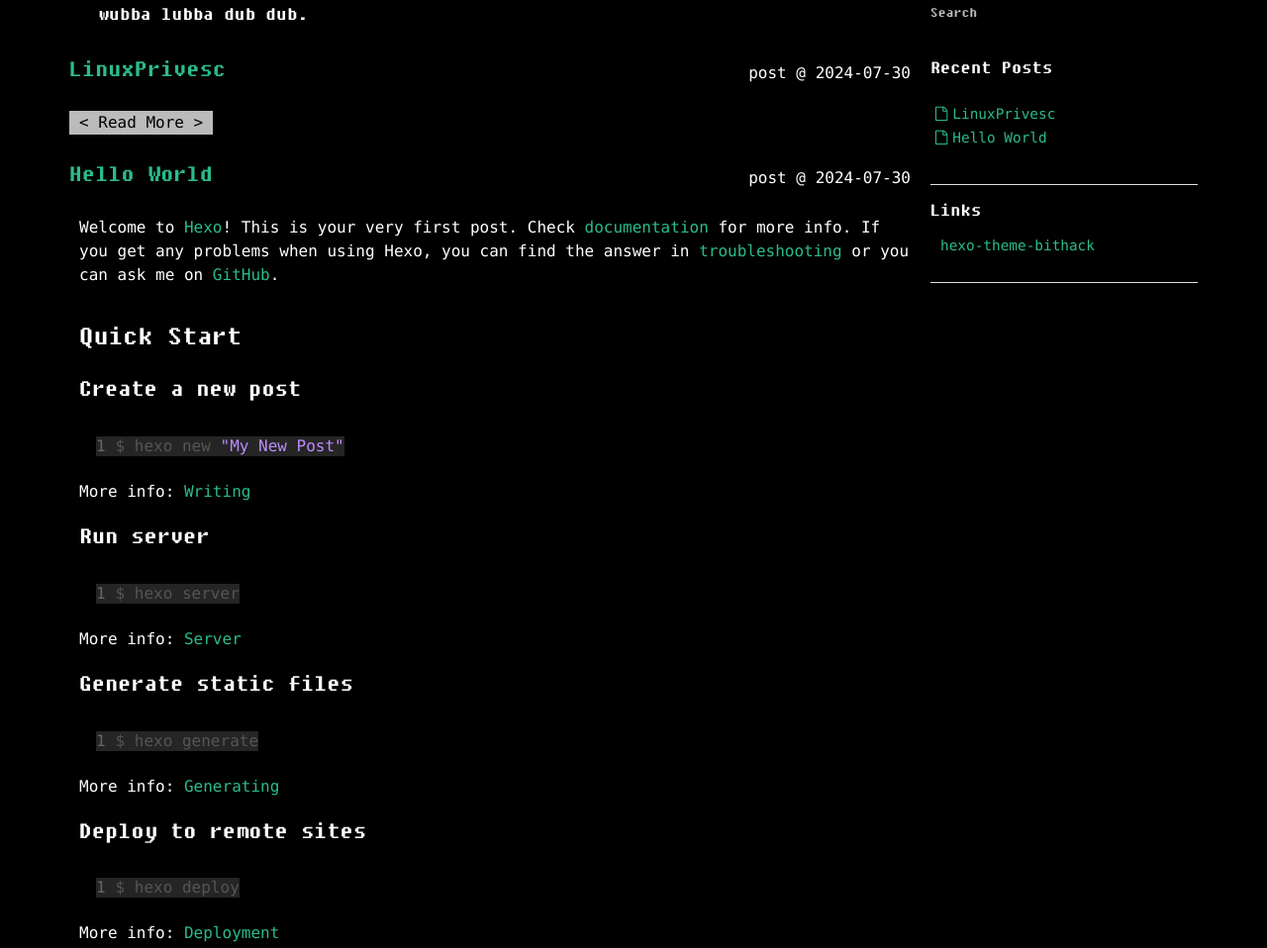
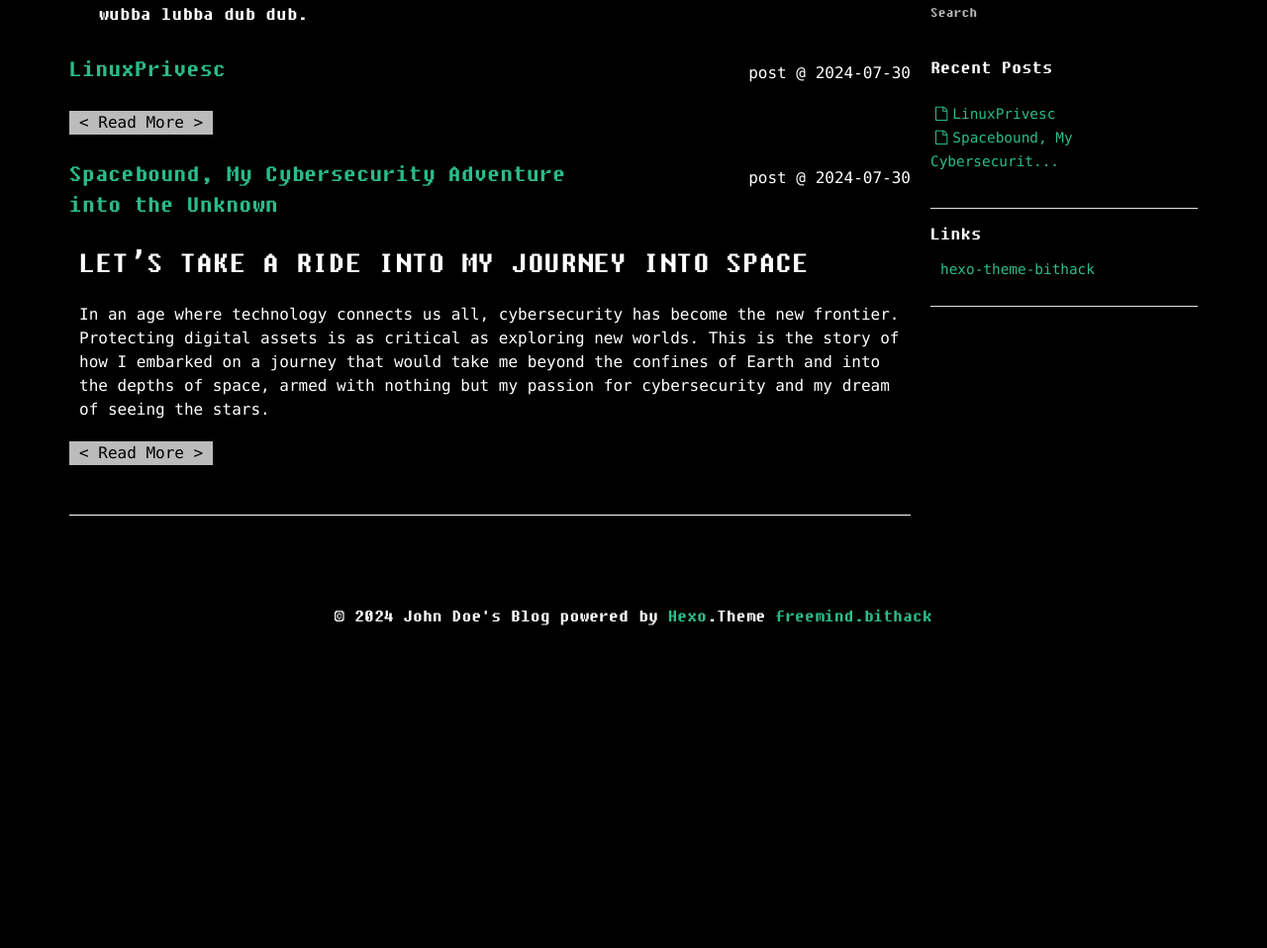
Before and after one commit to m4sk0ff/m4sk0ff.github.io, a plain HTML site: page index.html in a window 1280 px wide. Shown: the part 183-1141 px from the top of the page at 99% size. After the commit the page ends 911 px from the top, so only its background shows below. Drawn offline with Linux system fonts and the light colour scheme.

Commit message:
Site updated: 2024-07-30 02:06:18

```diff
--- a/index.html
+++ b/index.html
@@ -164,7 +164,7 @@
 <div class="row">
 	<div class="col-md-8">
 		<h3 class="title">
-			<a href="/2024/07/30/hello-world/" >Hello World</a>
+			<a href="/2024/07/30/hello-world/" >Spacebound, My Cybersecurity Adventure into the Unknown</a>
 		</h3>
 		</div>
 	<div class="col-md-4">
@@ -178,19 +178,7 @@
   <div class="row">
 
 
-		<p>Welcome to <a target="_blank" rel="noopener" href="https://hexo.io/">Hexo</a>! This is your very first post. Check <a target="_blank" rel="noopener" href="https://hexo.io/docs/">documentation</a> for more info. If you get any problems when using Hexo, you can find the answer in <a target="_blank" rel="noopener" href="https://hexo.io/docs/troubleshooting.html">troubleshooting</a> or you can ask me on <a target="_blank" rel="noopener" href="https://github.com/hexojs/hexo/issues">GitHub</a>.</p>
-<h2 id="Quick-Start"><a href="#Quick-Start" class="headerlink" title="Quick Start"></a>Quick Start</h2><h3 id="Create-a-new-post"><a href="#Create-a-new-post" class="headerlink" title="Create a new post"></a>Create a new post</h3><figure class="highlight bash"><table><tr><td class="gutter"><pre><span class="line">1</span><br></pre></td><td class="code"><pre><span class="line">$ hexo new <span class="string">&quot;My New Post&quot;</span></span><br></pre></td></tr></table></figure>
-
-<p>More info: <a target="_blank" rel="noopener" href="https://hexo.io/docs/writing.html">Writing</a></p>
-<h3 id="Run-server"><a href="#Run-server" class="headerlink" title="Run server"></a>Run server</h3><figure class="highlight bash"><table><tr><td class="gutter"><pre><span class="line">1</span><br></pre></td><td class="code"><pre><span class="line">$ hexo server</span><br></pre></td></tr></table></figure>
-
-<p>More info: <a target="_blank" rel="noopener" href="https://hexo.io/docs/server.html">Server</a></p>
-<h3 id="Generate-static-files"><a href="#Generate-static-files" class="headerlink" title="Generate static files"></a>Generate static files</h3><figure class="highlight bash"><table><tr><td class="gutter"><pre><span class="line">1</span><br></pre></td><td class="code"><pre><span class="line">$ hexo generate</span><br></pre></td></tr></table></figure>
-
-<p>More info: <a target="_blank" rel="noopener" href="https://hexo.io/docs/generating.html">Generating</a></p>
-<h3 id="Deploy-to-remote-sites"><a href="#Deploy-to-remote-sites" class="headerlink" title="Deploy to remote sites"></a>Deploy to remote sites</h3><figure class="highlight bash"><table><tr><td class="gutter"><pre><span class="line">1</span><br></pre></td><td class="code"><pre><span class="line">$ hexo deploy</span><br></pre></td></tr></table></figure>
-
-<p>More info: <a target="_blank" rel="noopener" href="https://hexo.io/docs/one-command-deployment.html">Deployment</a></p>
+		<h1 id="Let’s-Take-a-Ride-into-My-Journey-into-Space"><a href="#Let’s-Take-a-Ride-into-My-Journey-into-Space" class="headerlink" title="Let’s Take a Ride into My Journey into Space"></a>Let’s Take a Ride into My Journey into Space</h1><p>In an age where technology connects us all, cybersecurity has become the new frontier. Protecting digital assets is as critical as exploring new worlds. This is the story of how I embarked on a journey that would take me beyond the confines of Earth and into the depths of space, armed with nothing but my passion for cybersecurity and my dream of seeing the stars.</p>
 
 
 	</div>
@@ -245,7 +233,7 @@
       </li>
 
       <li>
-        <a href="/2024/07/30/hello-world/" ><i class="fa fa-file-o"></i>Hello World</a>
+        <a href="/2024/07/30/hello-world/" ><i class="fa fa-file-o"></i>Spacebound, My Cybersecurit...</a>
       </li>
 
   </ul>
```
Also changed, not shown: 2024/07/30/hello-world/index.html (+5 -17 lines), archives/2024/07/index.html (+2 -2 lines), archives/2024/index.html (+2 -2 lines), archives/index.html (+2 -2 lines).
